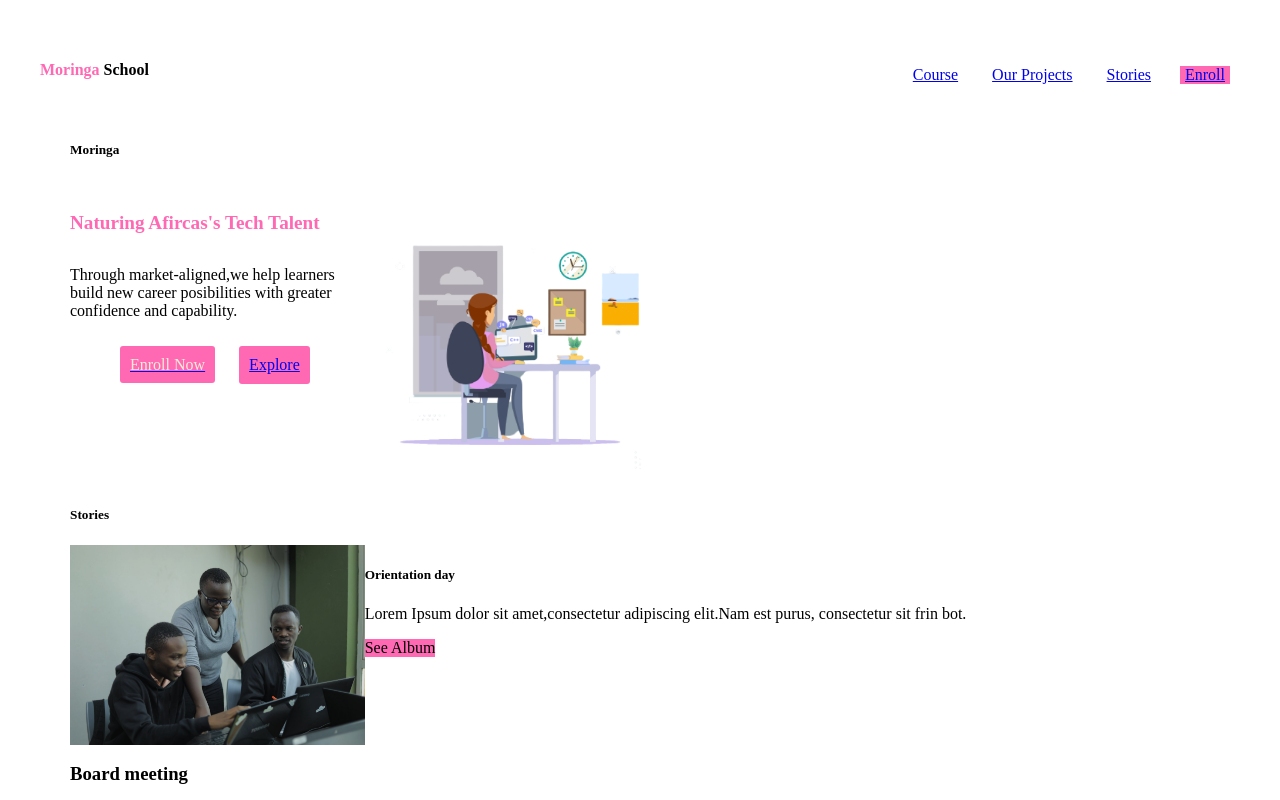
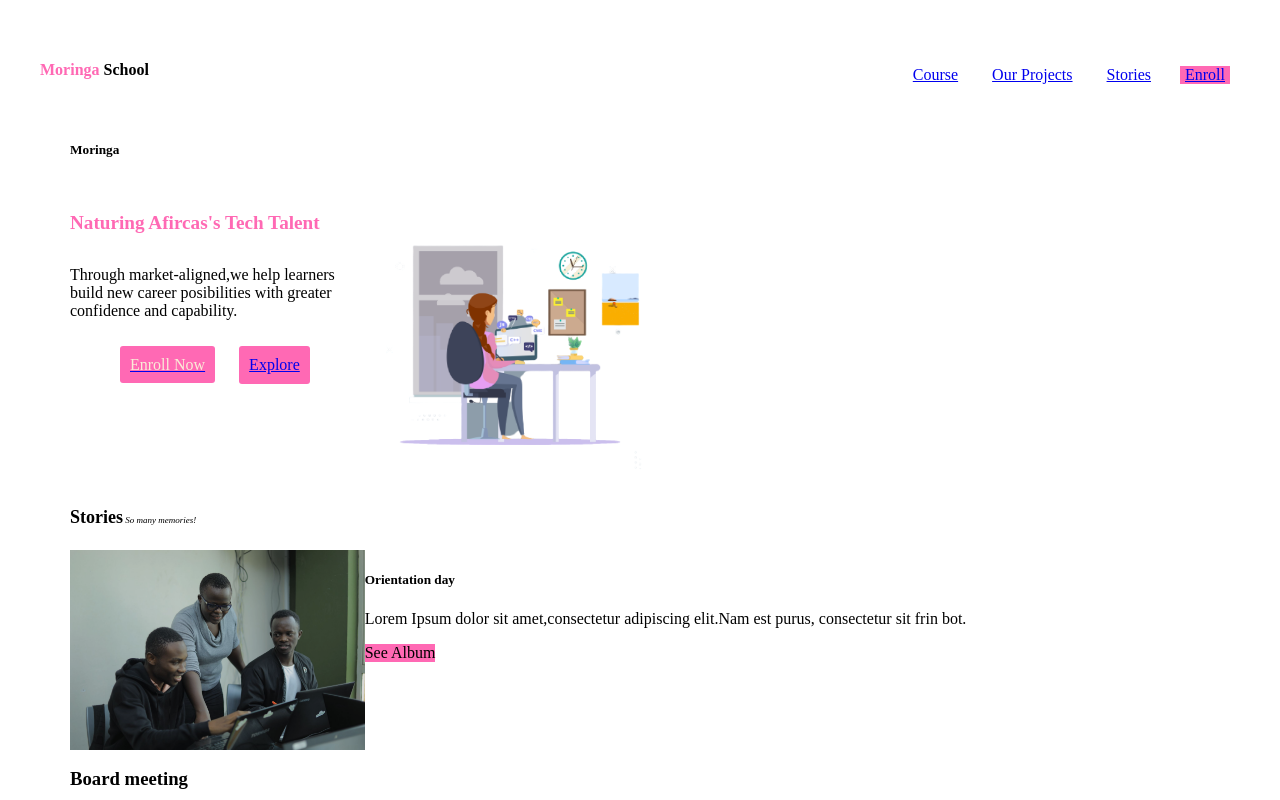
Before and after one commit to Oscarachieng/moringa-school-landing-page, a plain HTML site: page index.html in a window 1280 px wide. Shown: the top 800 px of the page. Drawn offline with Linux system fonts and the light colour scheme.

Commit message:
styling the stories section header to have the smaller writings ddisplayed.

```diff
--- a/assets/css/style.css
+++ b/assets/css/style.css
@@ -70,6 +70,16 @@ nav{
 }
 .stories{
     display: flex;
+    justify-content: safe;
+}
+.story{
+    font-size: large;
+    text-align: center;
+}
+#memories{
+    font-size: xx-small;
+    font-style: italic;
+    font-weight: 100;
 }
 #im3{
     float: right;
@@ -99,7 +109,7 @@ body{
 .stories{
     margin-left: 00px;
     margin-right: 00px;
-    justify-content:;
+
 }
 
 .graduation{
--- a/index.html
+++ b/index.html
@@ -44,7 +44,7 @@
             </div>
     </div>
     <diV >
-        <h5>Stories</h5>
+        <h5><span class="story">Stories</span><span id="memories"> So many memories!</span></h5>
         <div class="stories">
             <img src="assets/images/image 2.png" alt="" height="200px">
             <div class="right">
```
